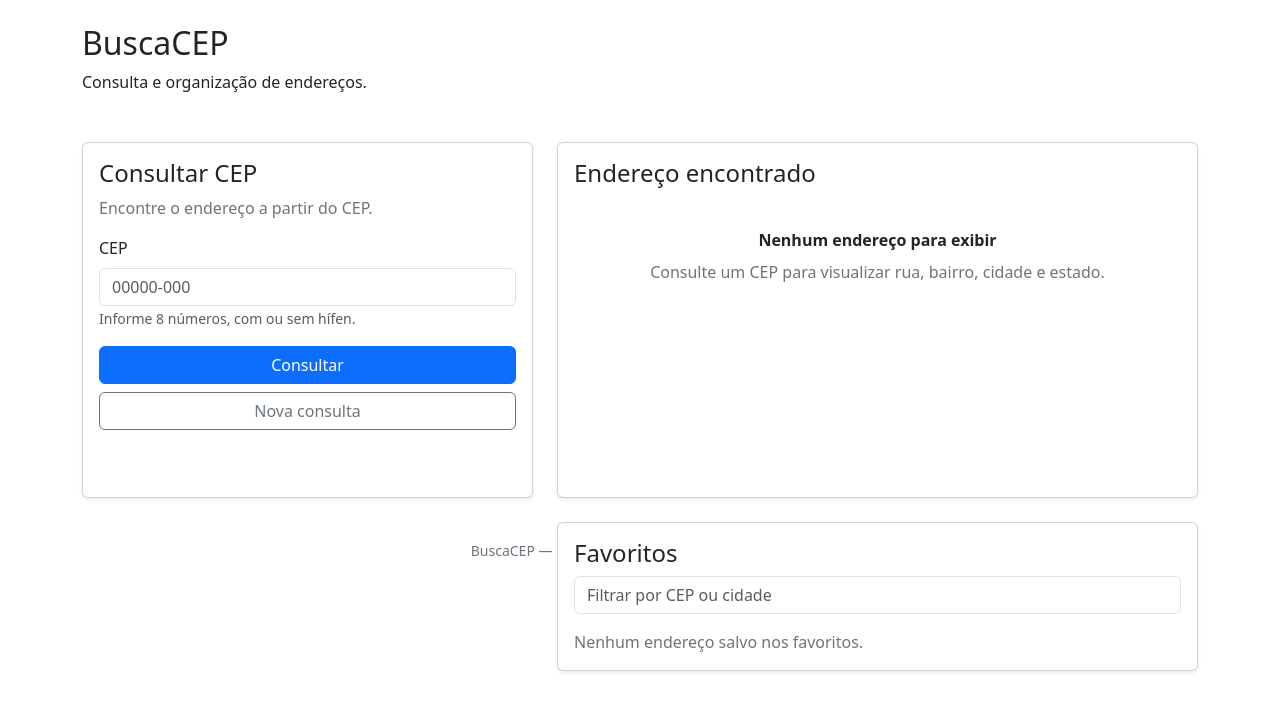
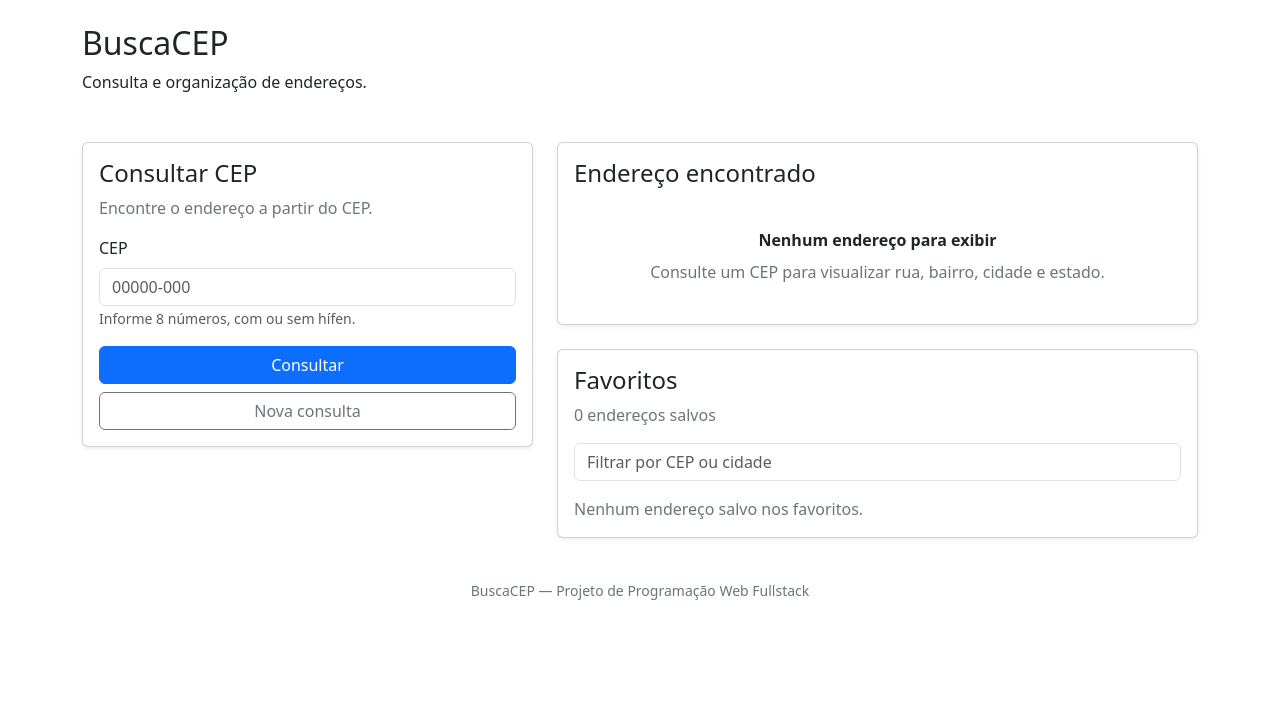
Before and after one commit to rafinhagvianna/-Projeto-ReactJS, a React (Vite) app: page / in a window 1280 px wide. Shown: the top 710 px of the page. Built offline with nearby package versions, Linux system fonts and the light colour scheme; the HTML template or start-up script is replaced by a standard one.

Commit message:
corrigir favoritos e layout e completar documentacao

```diff
--- a/src/App.jsx
+++ b/src/App.jsx
@@ -8,19 +8,22 @@ import Col from 'react-bootstrap/Col'
 import Card from 'react-bootstrap/Card'
 import FormularioCEP from './components/FormularioCEP.jsx'
 import Favoritos from './components/Favoritos.jsx'
+import { carregarFavoritos } from './services/favoritos.js'
 
 function App() {
   const [endereco, setEndereco] = useState(null)
   const [erroConsulta, setErroConsulta] = useState('')
   const [carregando, setCarregando] = useState(false)
-  const [favoritos, setFavoritos] = useState(() => {
-    const favoritosSalvos = localStorage.getItem('favoritos')
-
-    return favoritosSalvos ? JSON.parse(favoritosSalvos) : []
-  })
+  const [favoritos, setFavoritos] = useState(carregarFavoritos)
+  const [erroFavoritos, setErroFavoritos] = useState('')
 
   useEffect(() => {
-    localStorage.setItem('favoritos', JSON.stringify(favoritos))
+    try {
+      localStorage.setItem('favoritos', JSON.stringify(favoritos))
+      setErroFavoritos('')
+    } catch {
+      setErroFavoritos('Não foi possível salvar os favoritos neste navegador. As alterações serão mantidas apenas enquanto esta página estiver aberta.')
+    }
   }, [favoritos])
 
   function limparConsulta() {
@@ -38,7 +41,7 @@ function App() {
     if (!endereco) return
 
     setFavoritos((favoritosAtuais) => {
-      const jaExiste = favoritosAtuais.some((favorito) => favorito.cep === endereco.cep)
+      const jaExiste = favoritosAtuais.some((favorito) => favorito.cep.replace('-', '') === endereco.cep.replace('-', ''))
 
       if (jaExiste) return favoritosAtuais
 
@@ -81,7 +84,7 @@ function App() {
       <Container as="main" className="py-4">
         <Row className="g-4">
           <Col xs={12} md={5}>
-            <Card as="section" className="h-100 shadow-sm" aria-labelledby="titulo-consulta">
+            <Card as="section" className="shadow-sm" aria-labelledby="titulo-consulta">
               <Card.Body>
                 <h2 id="titulo-consulta" className="h4">Consultar CEP</h2>
                 <p className="text-secondary">Encontre o endereço a partir do CEP.</p>
@@ -105,6 +108,11 @@ function App() {
               endereco={endereco}
               onFavoritar={salvarFavorito}
             />
+            {erroFavoritos && (
+              <Alert variant="warning" className="mt-4 mb-0" role="alert">
+                {erroFavoritos}
+              </Alert>
+            )}
             <Favoritos favoritos={favoritos} onRemover={removerFavorito} />
           </Col>
         </Row>
--- a/src/components/Favoritos.jsx
+++ b/src/components/Favoritos.jsx
@@ -6,19 +6,25 @@ import Button from 'react-bootstrap/Button'
 function Favoritos({ favoritos, onRemover }) {
   const [filtro, setFiltro] = useState('')
 
+  const termo = filtro.toLowerCase().trim()
+  const cepPesquisado = termo.replace(/-/g, '')
+
   const favoritosFiltrados = favoritos.filter((favorito) => {
-    const termo = filtro.toLowerCase().trim()
+    const correspondeCep = /^\d+$/.test(cepPesquisado) &&
+      favorito.cep.replace(/-/g, '').includes(cepPesquisado)
+    const correspondeCidade = (favorito.localidade || '').toLowerCase().includes(termo)
 
-    return (
-      favorito.cep.toLowerCase().includes(termo) ||
-      favorito.localidade?.toLowerCase().includes(termo)
-    )
+    return termo === '' || correspondeCep || correspondeCidade
   })
 
   return (
     <Card as="section" className="shadow-sm mt-4" aria-labelledby="titulo-favoritos">
       <Card.Body>
         <h2 id="titulo-favoritos" className="h4">Favoritos</h2>
+        <p className="text-secondary" role="status">
+          {favoritos.length} {favoritos.length === 1 ? 'endereço salvo' : 'endereços salvos'}
+          {termo && ` · ${favoritosFiltrados.length} encontrados`}
+        </p>
 
         <Form.Control
           type="search"
@@ -32,6 +38,10 @@ function Favoritos({ favoritos, onRemover }) {
         {favoritos.length === 0 ? (
           <p className="text-secondary mb-0">
             Nenhum endereço salvo nos favoritos.
+          </p>
+        ) : favoritosFiltrados.length === 0 ? (
+          <p className="text-secondary mb-0" role="status">
+            Nenhum endereço encontrado para este filtro.
           </p>
         ) : (
           <div className="lista-favoritos">
--- a/src/components/ResultadoEndereco.jsx
+++ b/src/components/ResultadoEndereco.jsx
@@ -3,7 +3,7 @@ import Button from 'react-bootstrap/Button'
 
 function ResultadoEndereco({ endereco, onFavoritar }) {
   return (
-    <Card as="section" className="h-100 shadow-sm" aria-labelledby="titulo-resultado">
+    <Card as="section" className="shadow-sm" aria-labelledby="titulo-resultado">
       <Card.Body>
         <h2 id="titulo-resultado" className="h4">Endereço encontrado</h2>
         <div aria-live="polite">
--- /dev/null
+++ b/src/services/favoritos.js
@@ -0,0 +1,18 @@
+export function carregarFavoritos() {
+  try {
+    const dados = JSON.parse(localStorage.getItem('favoritos') || '[]')
+
+    if (!Array.isArray(dados)) return []
+
+    return dados.filter((favorito) =>
+      favorito &&
+      typeof favorito.cep === 'string' &&
+      /^\d{5}-?\d{3}$/.test(favorito.cep) &&
+      ['logradouro', 'bairro', 'localidade', 'uf'].every((campo) =>
+        favorito[campo] == null || typeof favorito[campo] === 'string',
+      ),
+    )
+  } catch {
+    return []
+  }
+}
```
Also changed, not shown: 3 other files (tests, documents, lock files or other folders).
